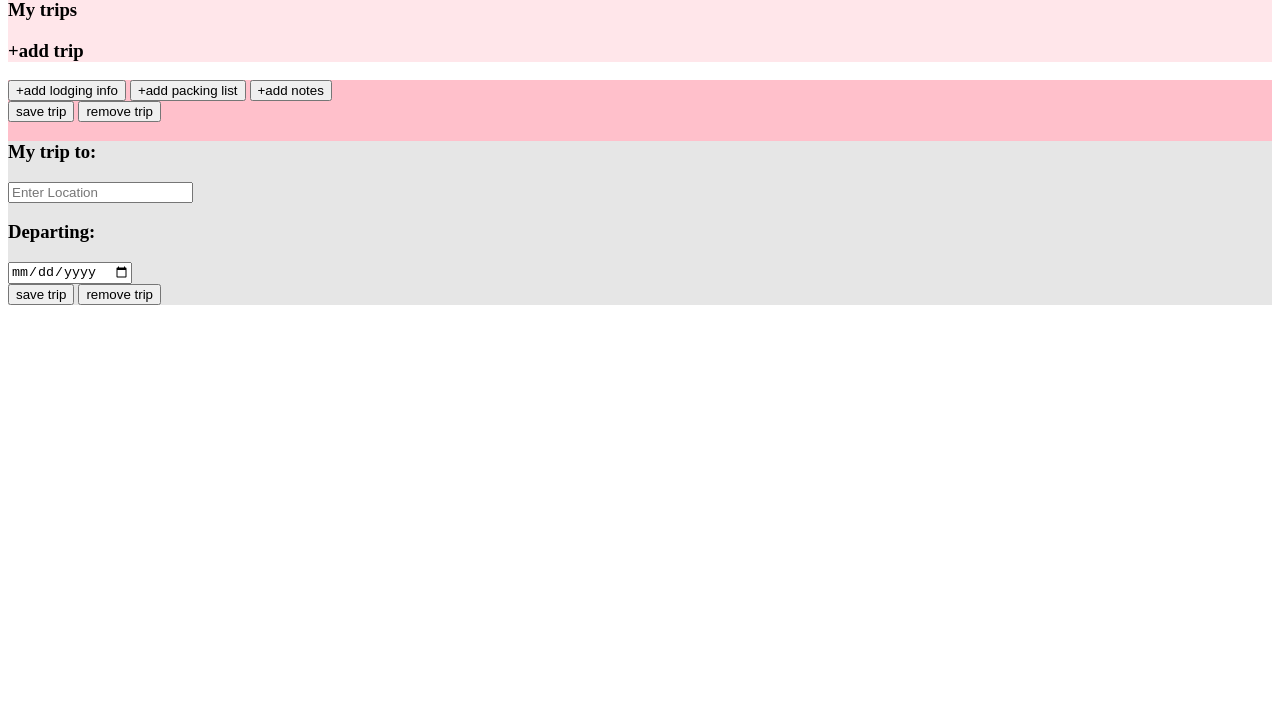
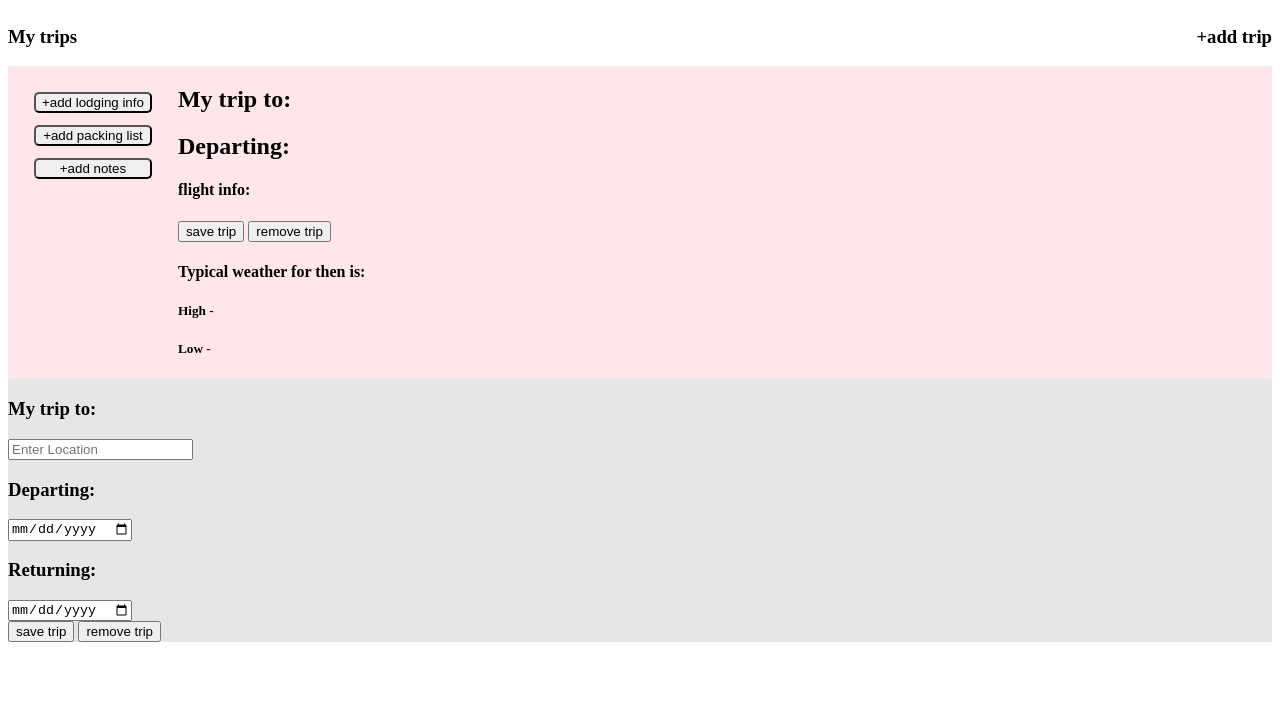
Before and after one commit to cavilosa/FEND-Capstone-Travel-App, a website built with webpack: page src/client/views/index.html in a window 1280 px wide. Shown: the part 81-800 px from the top of the page. Built offline with nearby package versions, Linux system fonts and the light colour scheme.

Commit message:
Added some grids to scss

```diff
--- a/package.json
+++ b/package.json
@@ -29,6 +29,7 @@
     "express": "^4.17.1",
     "html-loader": "^1.3.2",
     "html-webpack-plugin": "^4.5.1",
+    "node-fetch": "^2.6.1",
     "node-sass": "^5.0.0",
     "sass-loader": "^10.1.0",
     "style-loader": "^2.0.0",
--- a/src/client/styles/header.scss
+++ b/src/client/styles/header.scss
@@ -1,3 +1,20 @@
 header {
-    background-color: #ffe6ea;
+    //background-color: #e6e6e6;
+    grid-area: hd;
 }
+
+.header {
+    display: flex;
+    flex-flow: row;
+    justify-content: space-between;
+}
+
+body{
+    display: grid;
+    grid-template-columns: repeat(2 1fr);
+    grid-template-rows: 3 auto;
+    grid-template-areas:
+    "hd hd"
+    "tr tr"
+    "nt nt";
+}
--- a/src/client/styles/main.scss
+++ b/src/client/styles/main.scss
@@ -1,3 +1,21 @@
-main {
-    background-color: pink;
+.trip {
+    background-color: #ffe6ea;
+    grid-area: tr;
+    display: flex;
+    flex-flow: row;
 }
+.add-more-info {
+    display: flex;
+    flex-flow: column;
+    padding:20px;
+    //grid-area: add;
+}
+
+#add {
+    border-radius: 5px;
+    margin: 6px;
+}
+
+.current-trip {
+    grid-area: tr;
+}
--- a/src/client/styles/newtrip.scss
+++ b/src/client/styles/newtrip.scss
@@ -1,3 +1,11 @@
-.new-trip {
+section.new-trip {
     background-color: #e6e6e6;
+    grid-area: nt;
+    display: grid;
+    grid-template-columns: repeat(2 1fr);
+    grid-template-rows: 3 auto;
+    grid-template-areas:
+    "tr lc"
+    "dp dt"
+    "sv rm";
 }
--- a/src/client/views/index.html
+++ b/src/client/views/index.html
@@ -2,19 +2,22 @@
 <html lang="en" dir="ltr">
     <head>
         <meta charset="utf-8">
+        <meta name="viewport" content="width=device-width, initial-scale=1.0">
         <title>FEND Capstone - Travel APP</title>
     </head>
     <body>
 
         <header>
             <h1>Travel Planner</h1>
+            <div class="header">
                 <h3>My trips</h3>
                 <h3>+add trip</h3>
+            </div>
+
         </header>
 
-        <main>
+
     <section class="trip">
-
         <article class="add-info">
 
             <div class="picture">
@@ -22,11 +25,11 @@
             </div>
 
             <div class="add-more-info">
-                        <button type="button" name="lodging">
+                <button id="add" name="lodging">
                     +add lodging info</button>
-                        <button type="button" name="list">
+                <button id="add" name="list">
                     +add packing list</button>
-                        <button type="button" name="notes">
+                <button id="add"s name="notes">
                     +add notes</button>
 
             </div>
@@ -34,47 +37,64 @@
         </article>
 
         <article class="current-trip">
+            <h2>My trip to: </h2>
             <div class="destination">
+            </div>
+            <h2>Departing: </h2>
+            <div class="departure">
+            </div>
+            <h4>flight info: </h4>
+            <div class="flight-info">
+            </div>
 
-
+            <div class="save-remove-trip">
+                <button type="button" name="save" id="save">save trip
+                </button>
+                <button type="button" name="remove" id="remove">remove trip
+                </button>
             </div>
-                    <div class="departure">
-
-                    </div>
-                    <div class="flight-info">
-
-                    </div>
-                    <div class="save-remove-trip">
-                        <button type="button" name="save" id="save">save trip</button>
-                        <button type="button" name="remove" id="remove">remove trip</button>
+            <div class="time-away">
+                <div class="destination">
 
                 </div>
                 <div class="days-away">
 
                 </div>
+            </div>
             <div class="weather">
+                <h4>Typical weather for then is: </h4>
+                <h5>High - </h5>
+                <div class="max-temp">
 
+                </div>
+                <h5>Low - </h5>
+                <div class="min-temp">
+
+                </div>
+                <div class="clouds">
+
+                </div>
             </div>
 
         </article>
+
     </section>
 
     <section class="new-trip">
+            <article id="new-trip">
                 <div class="new-trip-info">
                     <h3>My trip to:</h3>
-                    <input type="text" id="location" name="trip" placeholder="Enter Location">
+                    <input type="text" id="location" name="location" placeholder="Enter Location">
                     <h3>Departing:</h3>
-                    <input type="date" id="departure" name="data">
+                    <input type="date" id="departure" name="departure">
+                    <h3>Returning:</h3>
+                    <input type="date" id="return" name="return" value="">
                 </div>
                 <div class="save-remove-trip">
                     <button type="button" name="save" id="new-save">save trip</button>
                     <button type="button" name="remove" id="new-remove">remove trip</button>
-
                 </div>
+            </article>
     </section>
-        </main>
-
-
-
     </body>
 </html>
--- a/src/server/server.js
+++ b/src/server/server.js
@@ -4,6 +4,11 @@ const app = express();
 const bodyParser = require("body-parser");
 const cors = require("cors");
 app.use(cors());
+
+const fetch = require('node-fetch');
+
+const dotenv = require('dotenv');
+dotenv.config();
 
 app.use(function (req, res, next) {
     res.header('Access-Control-Allow-Origin', '*');
@@ -14,6 +19,7 @@ app.use(function (req, res, next) {
 app.use(bodyParser.urlencoded({extended: false}));
 //app.use(bodyParser.text());
 app.use(bodyParser.json());
+
 
 app.use(express.static("dist"));
 const port = 8000;
```
Also changed, not shown: 1 other file. Lines whose indentation alone changed are shown as unchanged.
